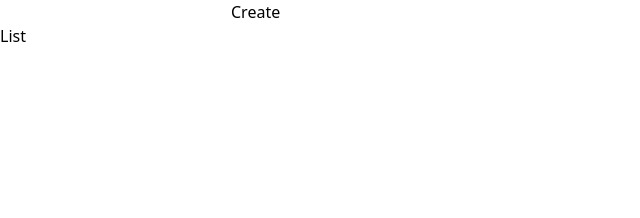
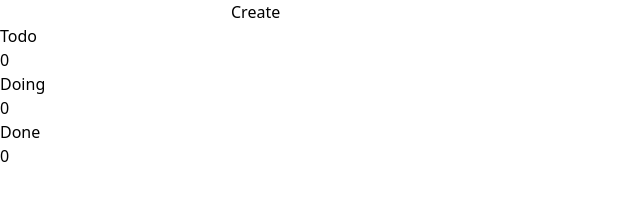
Before and after one commit to almahmudsarker/To-Do-List-App, a React (Vite) app: page / in a window 1280 px wide. Shown: the top 218 px of the page, without its empty margins (0-640 px from the left). Built offline with nearby package versions, Linux system fonts and the light colour scheme.

Commit message:
todo-task added done

```diff
--- a/src/components/ListTasks.jsx
+++ b/src/components/ListTasks.jsx
@@ -1,11 +1,98 @@
-import React from 'react';
+import React, { useEffect, useState } from 'react';
+import { toast } from 'react-hot-toast';
 
 const ListTasks = ({tasks, setTasks}) => {
+
+    const [todos, setTodos] = useState([])
+    const [doings, setDoings] = useState([])
+    const [dones, setDones] = useState([])
+
+    useEffect(() => {
+        const todos = tasks.filter((task) => task.status === 'todo');
+        const doings = tasks.filter((task) => task.status === 'doing');
+        const dones = tasks.filter((task) => task.status === 'done');
+        setTodos(todos);
+        setDoings(doings);
+        setDones(dones);
+    }, [tasks]);
+
+    const statuses = ['todo', 'doing', 'done']
+
     return (
-        <div>
-            List
+        <div className='flex gap-16'>
+            {statuses.map((status, index) => (
+                <Section key={index} status={status} tasks={tasks} setTasks={setTasks} todos={todos} doings={doings} dones={dones} />
+            ))}
         </div>
     );
 };
 
 export default ListTasks;
+
+const Section = ({status, tasks, setTasks, todos, doings, dones}) => {
+    let text = 'Todo';
+    let bg = 'bg-rose-500';
+    let tasksToMap = todos;
+
+    if(status === 'doing') {
+        text = 'Doing';
+        bg = 'bg-cyan-500';
+        tasksToMap = doings;
+    }
+
+    if(status === 'done') {
+        text = 'Done';
+        bg = 'bg-green-500';
+        tasksToMap = dones;
+    }
+
+    return (
+        <div className={`w-64`}>
+           <Header text={text} bg={bg} count={tasksToMap.length}/>
+           {
+               tasksToMap.length > 0 && tasksToMap.map(task => <Task key={task.id} task={task} tasks={tasks} setTasks={setTasks} />)
+           }
+        </div>
+    );
+}
+
+const Header = ({text, bg, count}) => {
+    return (
+        <div className={`${bg} flex items-center h-12 pl-4 rounded-md uppercase text-sm text-white`}>
+            {text}
+            <div className='ml-2 bg-white w-5 h-5 text-black rounded-full flex items-center justify-center'>{count}</div>
+        </div>
+    );
+}
+
+const Task = ({task, tasks, setTasks}) => {
+    const handleRemove = (id) => {
+        const newTasks = tasks.filter((task) => task.id !== id);
+        setTasks(newTasks);
+        localStorage.setItem('tasks', JSON.stringify(newTasks));
+        toast('Task removed', {icon: '🗑️'});
+    }
+return (
+  <div className={`relative p-4 mt-8 shadow-md rounded-md cursor-grab`}>
+    <p>{task.name}</p>
+    <button className="absolute bottom-1 right-1 text-rose-400"
+    onClick={() => handleRemove(task.id)}
+    >
+      <svg
+        xmlns="http://www.w3.org/2000/svg"
+        fill="none"
+        viewBox="0 0 24 24"
+        stroke-width="1.5"
+        stroke="currentColor"
+        class="w-6 h-6"
+      >
+        <path
+          stroke-linecap="round"
+          stroke-linejoin="round"
+          d="M15 12H9m12 0a9 9 0 11-18 0 9 9 0 0118 0z"
+        />
+      </svg>
+    </button>
+  </div>
+);
+};
```
